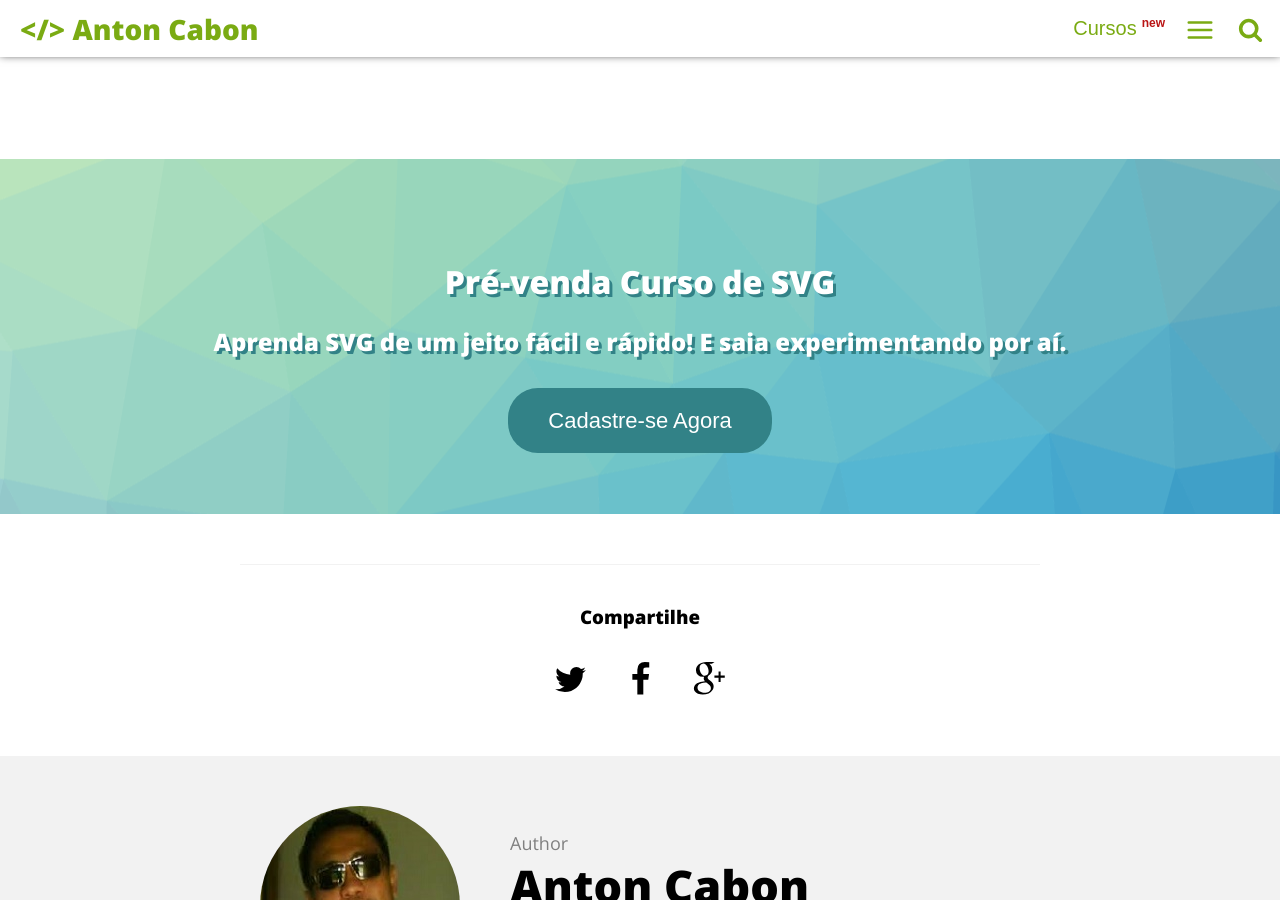
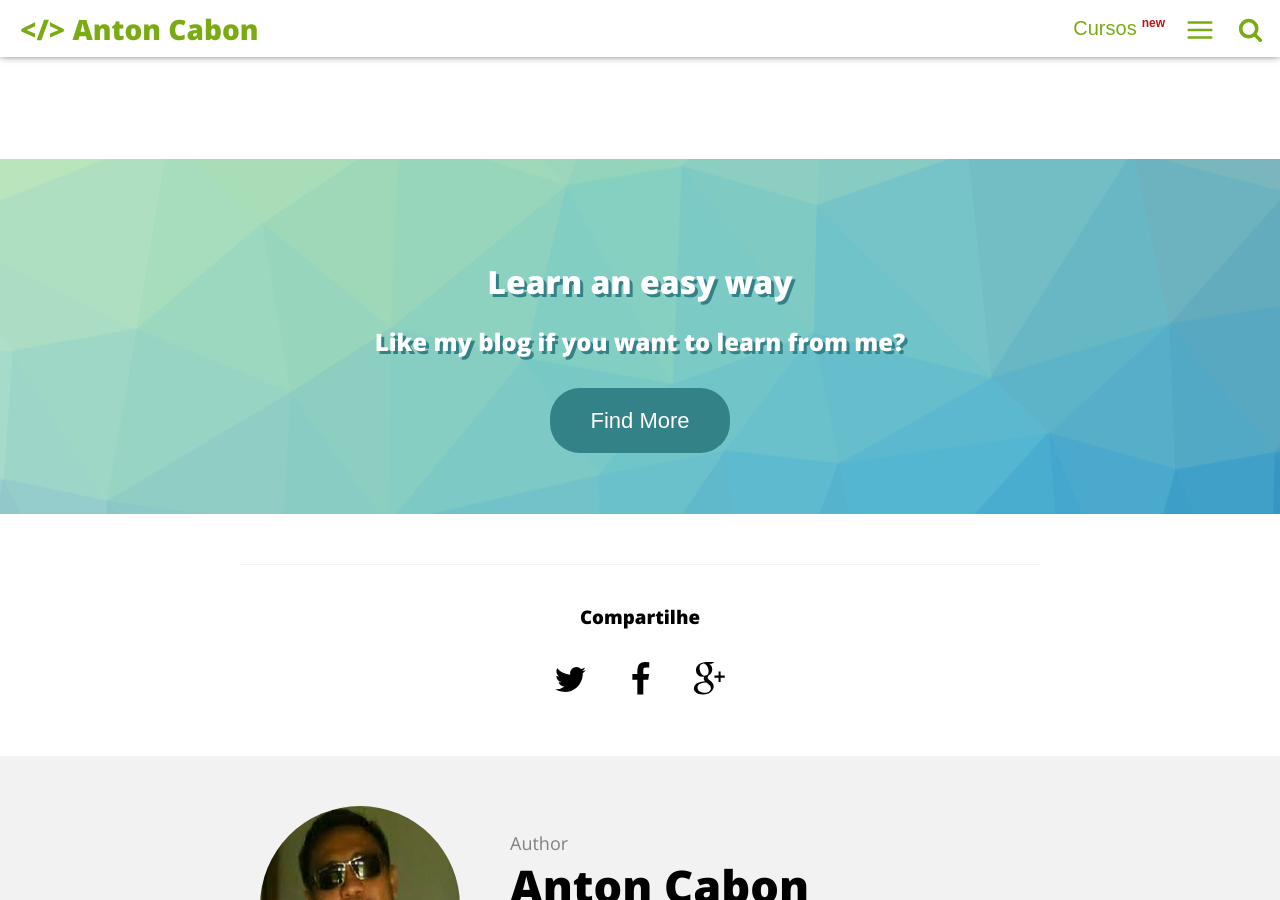
Before and after one commit to antoncabon/antoncabon.github.io, a Jekyll site: the page built from _posts/2016-06-07-selamat-datang-di-blog-antoncabon.markdown, in a window 1280 px wide and 900 px high, scrolled down 541 px. Built offline with Jekyll 4.4.1, drawn with Linux system fonts in a browser that asks for light colours; comment, search, counter and statistics services are not loaded.

Commit message:
Update pre-venda.html

```diff
--- a/_includes/pre-venda.html
+++ b/_includes/pre-venda.html
@@ -1,5 +1,5 @@
 <section class="marketing marketing-svg">
-    <h1>Pré-venda Curso de SVG</h1>
-    <h2>Aprenda SVG de um jeito fácil e rápido! E saia experimentando por aí.</h2>
-    <a href="http://willianjusten.com.br/pre-venda-curso-de-svg/" onclick="ga('send', 'event', 'mkt', 'click', 'prevenda svg')" class="btn-marketing" target="_blank">Cadastre-se Agora</a>
+    <h1>Learn an easy way</h1>
+    <h2>Like my blog if you want to learn from me?</h2>
+    <a href="http://antoncabon.github.io/" onclick="ga('send', 'event', 'mkt', 'click', 'prevenda svg')" class="btn-marketing" target="_blank">Find More</a>
 </section>
```
